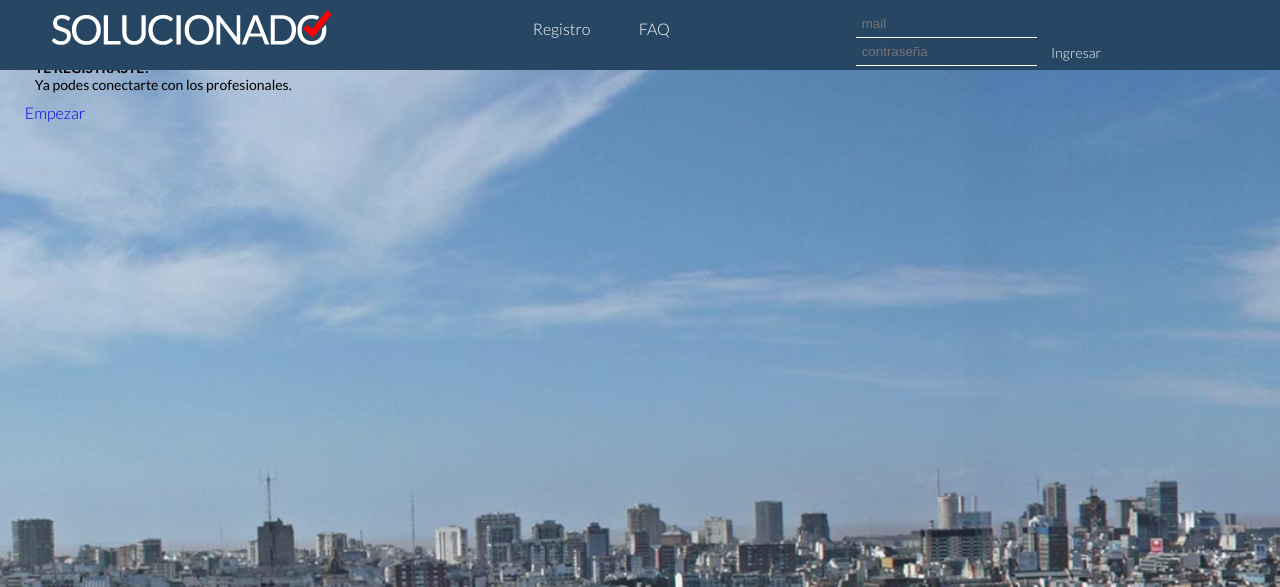
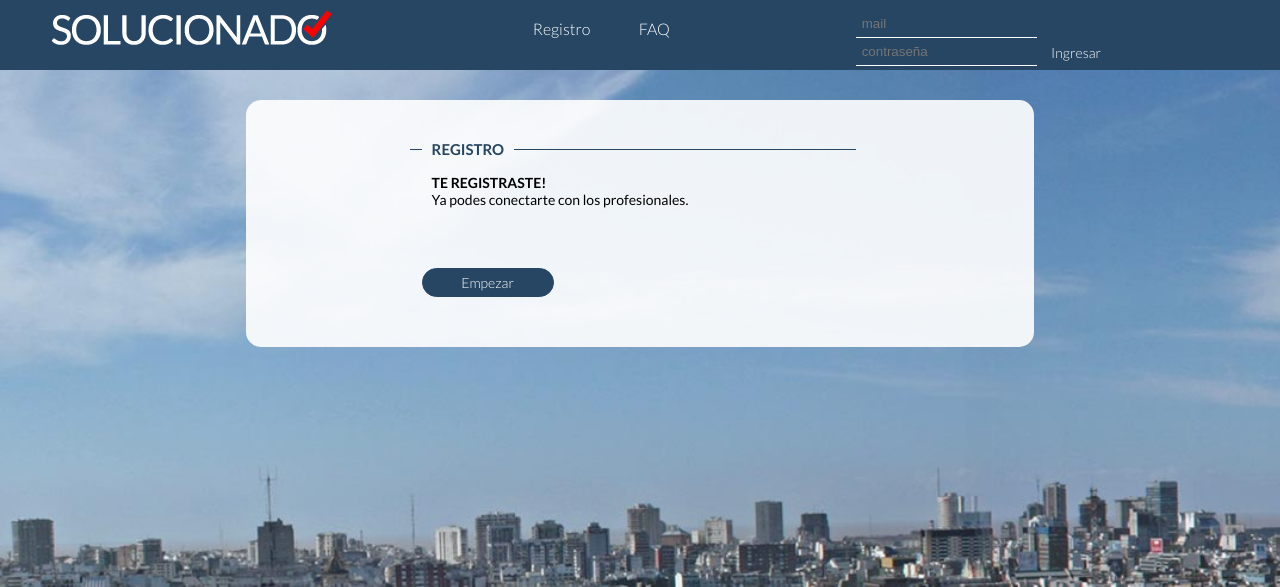
Before and after one commit to Tincho007/trabajoIntegrador, a PHP site: page /exito.php in a window 1280 px wide. Shown: the top 587 px of the page. Run offline with PHP 8.4, Linux system fonts and the light colour scheme.

Commit message:
Archivo styles.css

```diff
--- a/tp/css/styles.css
+++ b/tp/css/styles.css
@@ -9,6 +9,7 @@ body{
 	background-size: 250%;
 	margin: 0;
 	padding: 0;
+	overflow: hidden;
 }
 
 div#container{
@@ -16,6 +17,11 @@ div#container{
 	max-width: 1280px;
 	margin: auto;
 	margin-top: 0;
+}
+
+div.registration{
+	width: 100%;
+	margin: auto;
 }
 
 header{
@@ -155,6 +161,29 @@ div.fotos img{
 	margin: auto;
 }
 
+a#goHome{
+	width: 120px;
+	display: inline-block;
+	padding: 5px;
+	background-color: #264663;
+	border-radius: 100px;
+	border: 1px solid #264663;
+	cursor: pointer;
+	color: #fff;
+	font-family: 'Lato', sans-serif;
+	font-size: 14px;
+	font-weight: 300;
+	text-align: center;
+	transition: .3s;
+	margin-top: 50px;
+}
+
+a#goHome:hover{
+	background-color: #fff;
+	color: #264663;
+	transition: .3s;
+}
+
 /* //////////////// FORMULARIO  ////////////////
 form{
 	display: inline-block;
@@ -246,6 +275,24 @@ fieldset#tipo{
     margin: 30px 24%;
 }
 
+fieldset#exito{
+	width: 55%;
+    border: none;
+    border-top: 1px solid #264663;
+    display: inline-block;
+    margin: 30px 20%;
+}
+
+div.exito{
+	width: 60%;
+	margin: 100px auto;
+	background-color: rgba(255, 255, 255, .9);
+	padding: 10px;
+	border: none;
+	border-radius: 15px;
+    display: block;
+}
+
 fieldset#personal{
 	display: none;
 }
@@ -311,6 +358,7 @@ input{
 
 /*////////////////// FORMULARIO DE REGISTRO  ///////////////////////*/
 form#registro{
+	width: 100%;
 	margin: 100px auto 150px auto;
 	background-color: rgba(255, 255, 255, .9);
 	padding: 10px;
```
